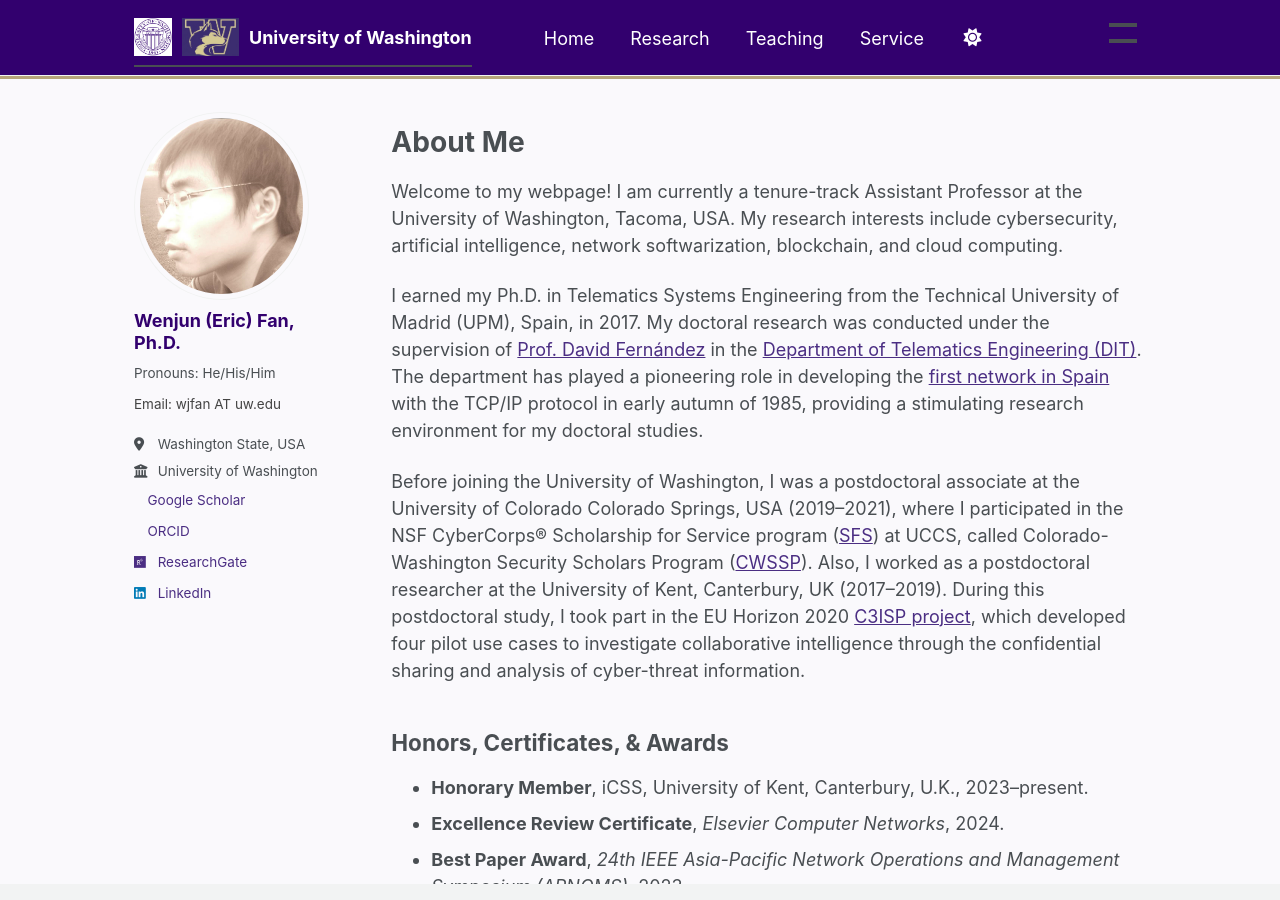
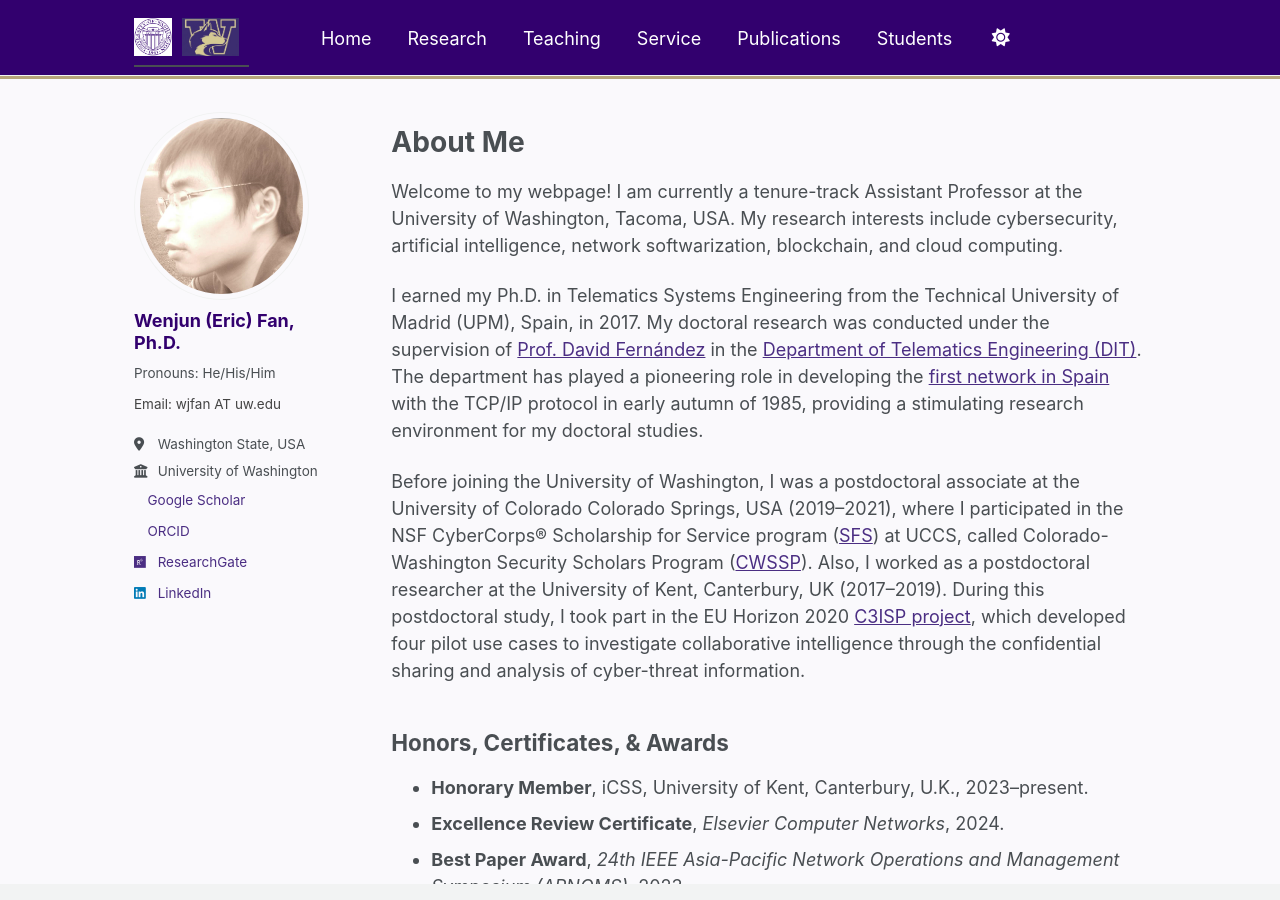
Before and after one commit to fanwj2010/fanwj2010.github.io, a Jekyll site: the page built from _pages/about.md, in a window 1280 px wide and 900 px high. Built offline with Jekyll 4.4.1, drawn with Linux system fonts in a browser that asks for light colours; a script bundle is joined from its source files by our own code; a style sheet for code colours, icons or effects is not loaded; some of the changed lines change nothing that is shown.

Commit message:
Update _config.yml

```diff
--- a/_config.yml
+++ b/_config.yml
@@ -9,9 +9,9 @@
 # Basic Site Settings
 locale                   : "en-US"
 site_theme               : "default" # The available themes options are "default", "air", "sunrise", "mint", "dirt" and "contrast"
-title                    : "University of Washington"
+title                    : #"University of Washington"
 title_separator          : "-"
-name                     : &name "Wenjun (Eric) FAN"
+name                     : "Wenjun FAN" #&name "Wenjun (Eric) FAN"
 description              : &description "Your Name's academic portfolio"   # Update this with a general description of your site, this is the default if not overridden by a page
 url                      : https://fanwj2010.github.io # The base hostname & protocol for your site e.g. "https://[your GitHub username].github.io",
                                                            # or if you already have some other page hosted on Github then use "https://[your GitHub username].github.io/[Your Repo Name]"
```
